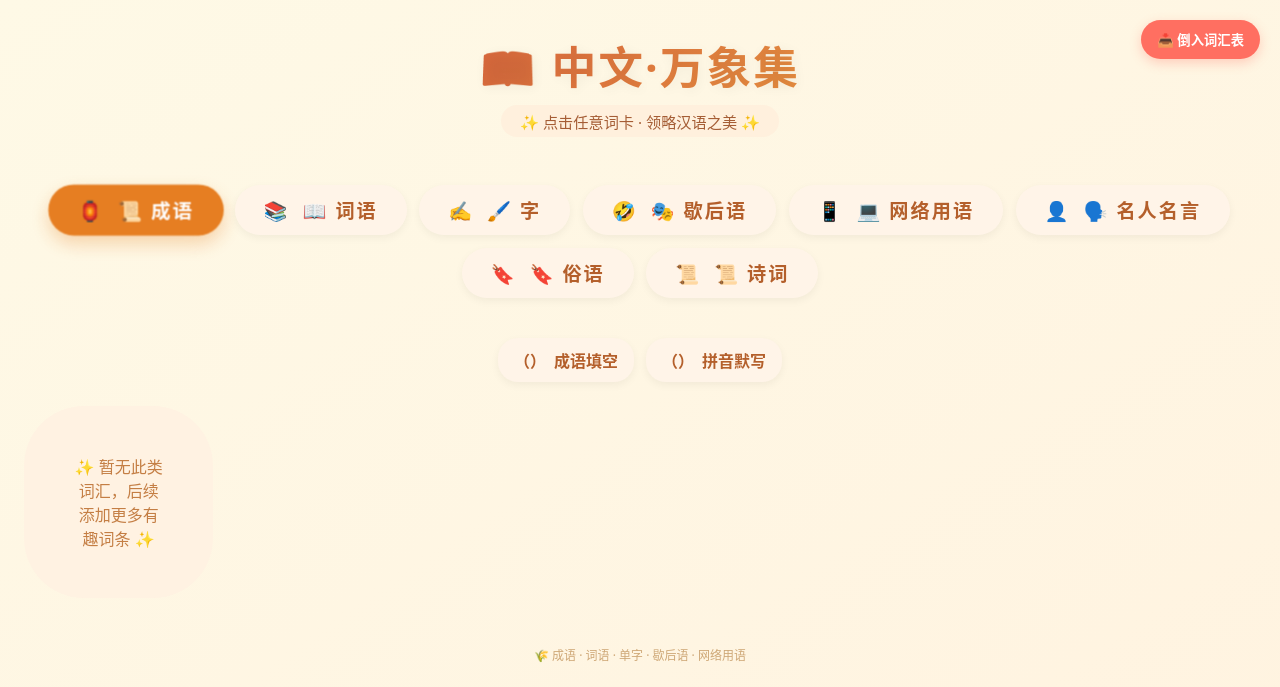
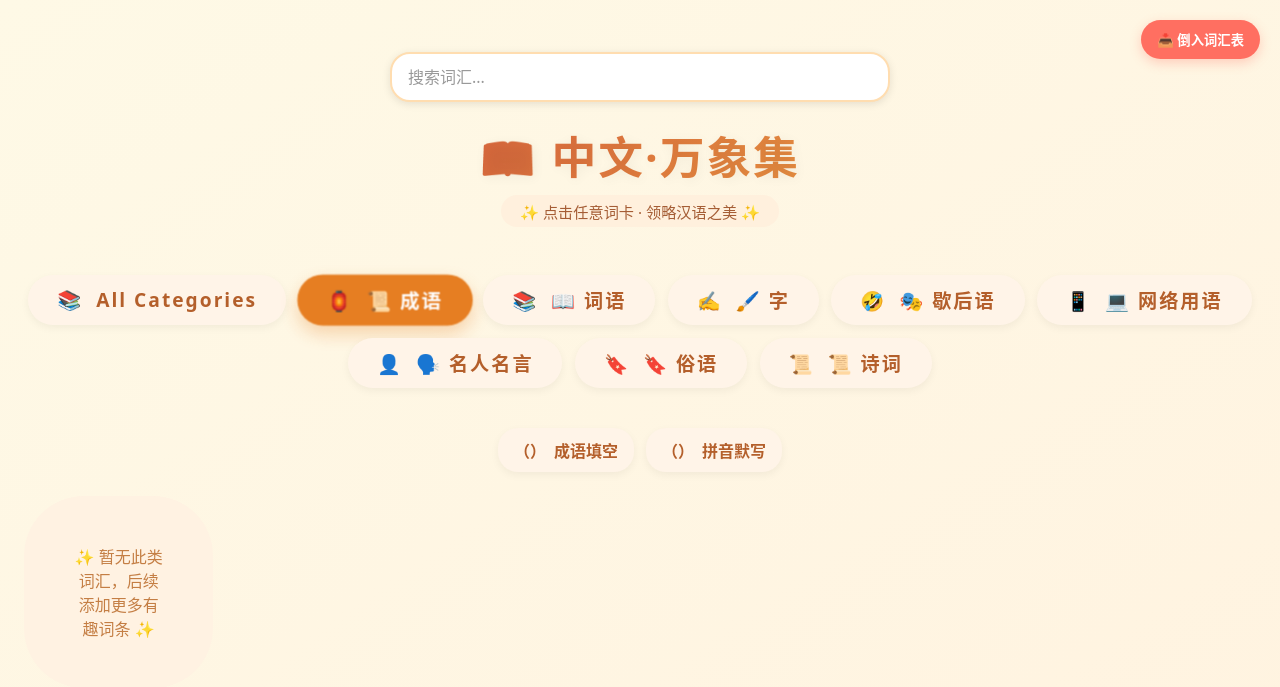
Before and after one commit to Myrmechrislee/vocab-list, a Flask app: page / in a window 1280 px wide. Shown: the top 687 px of the page. Run offline with Flask 3, Linux system fonts and the light colour scheme; data that the repository does not hold is empty; parts of the project's set-up code (start-up, migrations or seed data) failed here and were passed over.

Commit message:
added search

```diff
--- a/app.py
+++ b/app.py
@@ -83,9 +83,10 @@ def import_word_list_confirmed():
 @app.route('/api/words')
 def api_words():
     word_type = request.args.get('type')
+    query = request.args.get('query', '').strip()
     if not word_type:
         return jsonify({"error": "Missing 'type' parameter"}), 400
-    words = db.get_words_for_type(word_type)
+    words = db.query_words(word_type, query)
     return jsonify({"words": words})
 
 @app.route('/api/word-data')
--- a/db.py
+++ b/db.py
@@ -40,6 +40,21 @@ def get_words_for_type(word_type):
         collection = db['vocabList']
         return list(collection.find({'type': word_type}, {'_id': 0}))
 
+def query_words(word_type, query):
+    with connect() as db:
+        collection = db['vocabList']
+        if word_type != 'all':
+            query = {
+                "$and": [
+                    {'type': word_type},
+                    {'word': {'$regex': f'{query}', '$options': 'i'}}
+                ]
+            }
+        else:
+            query = {
+                'word': {'$regex': f'{query}', '$options': 'i'}
+            }
+        return list(collection.find(query, {'_id': 0}))
 def get_duplicate_words(matchlist):
     with connect() as db:
         query = {
--- a/templates/word-list.html
+++ b/templates/word-list.html
@@ -434,6 +434,33 @@
             padding: 1rem;
         }
 
+        .search-bar-container {
+            display: flex;
+            justify-content: center;
+            margin: 20px 0;
+            padding: 0 20px;
+        }
+
+        .search-bar {
+            width: 100%;
+            max-width: 500px;
+            padding: 12px 16px;
+            font-size: 1rem;
+            border: 2px solid #ffddb0;
+            border-radius: 20px;
+            box-shadow: 0 2px 8px rgba(0, 0, 0, 0.1);
+            outline: none;
+            transition: border-color 0.3s ease;
+        }
+
+        .search-bar:focus {
+            border-color: #ff9800;
+        }
+
+        .search-bar::placeholder {
+            color: #999;
+        }
+
         /* Make inputs smaller on mobile */
         @media (max-width: 768px) {
             .info-table {
@@ -448,6 +475,10 @@
             .info-table td {
                 padding: 4px 4px;
             }
+            .search-bar {
+                font-size: 0.9rem;
+                padding: 10px 14px;
+            }
         }
     </style>
 </head>
@@ -456,6 +487,9 @@
 <div class="app-container">
     <div class="import-characters">
         <button id="importBtn" onclick="openImportModal()">📥 倒入词汇表</button>
+    </div>
+    <div class="search-bar-container">
+        <input class="search-bar" type="text" placeholder="搜索词汇..." id="searchBar" oninput="renderWordGrid()">
     </div>
     <div class="hero">
         <h1>📖 中文·万象集</h1>
@@ -524,8 +558,8 @@
     let currentCategory = 'idiom';   // 默认显示成语
 
     // 获取分类对应词汇
-    function getWordsByType(type) {
-        return fetch(`/api/words?type=${encodeURIComponent(type)}`)
+    function fetchWords(query, type) {
+        return fetch(`/api/words?type=${encodeURIComponent(type)}&query=${encodeURIComponent(query)}`)
             .then(response => {
                 if (!response.ok) {
                     throw new Error(`HTTP error! status: ${response.status}`);
@@ -544,6 +578,20 @@
         const tabsContainer = document.getElementById('categoryTabs');
         if (!tabsContainer) return;
         tabsContainer.innerHTML = '';
+
+        // Add "All Categories" tab
+        const allBtn = document.createElement('button');
+        allBtn.className = `cat-btn ${currentCategory === 'all' ? 'active' : ''}`;
+        allBtn.innerHTML = `<i>📚</i> All Categories`;
+        allBtn.addEventListener('click', () => {
+            if (currentCategory === 'all') return;
+            currentCategory = 'all';
+            renderTabs();          // 刷新激活样式
+            renderGames();         // 刷新相关游戏展示
+            renderWordGrid();       // 刷新词汇网格
+        });
+        tabsContainer.appendChild(allBtn);
+
         CATEGORIES.forEach(cat => {
             const btn = document.createElement('button');
             btn.className = `cat-btn ${currentCategory === cat.id ? 'active' : ''}`;
@@ -932,8 +980,9 @@
     // 渲染词汇网格 (根据当前分类)
     async function renderWordGrid() {
         const container = document.getElementById('wordsGridContainer');
+        const searchQuery = document.getElementById('searchBar').value.trim().toLowerCase();
         if (!container) return;
-        const wordsList = await getWordsByType(currentCategory);
+        const wordsList = await fetchWords(searchQuery, currentCategory);
         if (wordsList.length === 0) {
             container.innerHTML = `<div class="empty-msg">✨ 暂无此类词汇，后续添加更多有趣词条 ✨</div>`;
             return;
```
